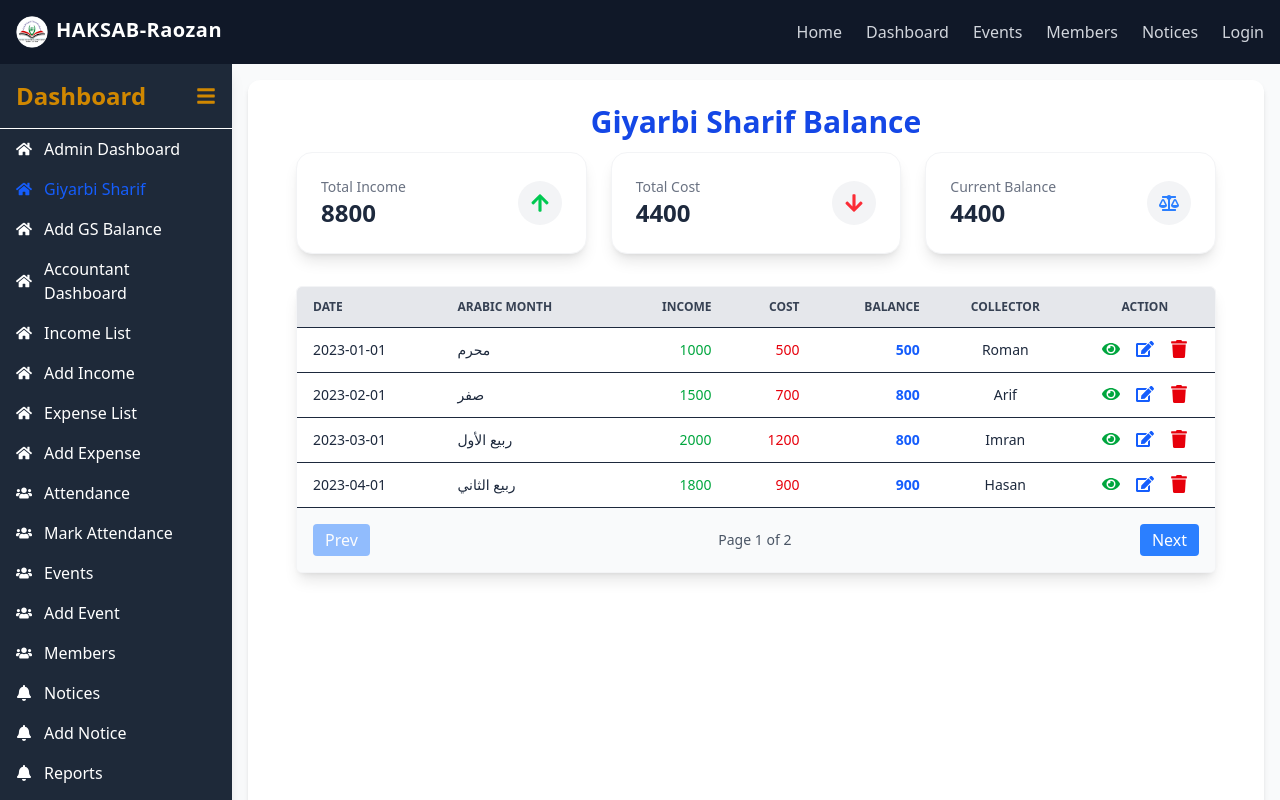
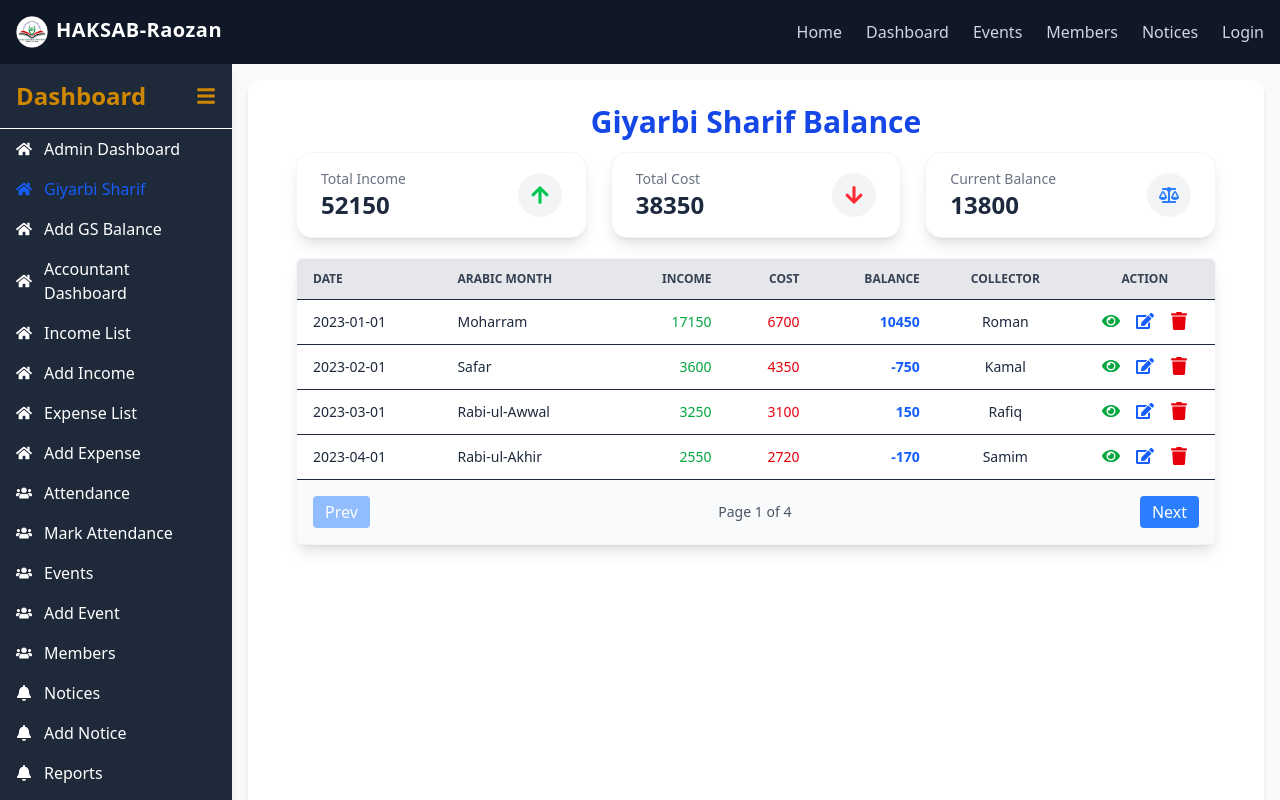
Before and after one commit to nurulazam-dev/haksab-raozan-branch, a React (Vite) app in the folder frontend/: page /dashboard/giyarbi-sharif in a window 1280 px wide. Shown: the top 800 px of the page. Built offline with nearby package versions, Linux system fonts and the light colour scheme.

Commit message:
update the update-Giyarbi-Sharif-Balance component

```diff
--- a/frontend/src/assets/data/gsBalanceData.js
+++ b/frontend/src/assets/data/gsBalanceData.js
@@ -1,4 +1,4 @@
-const gsBalancedata = [
+export const gsBalancedata = [
   {
     id: "gsb-1",
     giyarbiSharifDate: "2023-01-01",
--- a/frontend/src/components/Dashboard/Accounts/Giyarbi-Sharif/GiyarbiSharifBalance.jsx
+++ b/frontend/src/components/Dashboard/Accounts/Giyarbi-Sharif/GiyarbiSharifBalance.jsx
@@ -8,68 +8,26 @@ import {
   FaEye,
   FaTrash,
 } from "react-icons/fa";
+import gsBalancedata from "../../../../assets/data/gsBalanceData";
 
 const GiyarbiSharifBalance = () => {
-  const gsBalance = [
-    {
-      date: "2023-01-01",
-      arabicMonth: "محرم",
-      income: 1000,
-      cost: 500,
-      balance: 500,
-      collector: "Roman",
-    },
-    {
-      date: "2023-02-01",
-      arabicMonth: "صفر",
-      income: 1500,
-      cost: 700,
-      balance: 800,
-      collector: "Arif",
-    },
-    {
-      date: "2023-03-01",
-      arabicMonth: "ربيع الأول",
-      income: 2000,
-      cost: 1200,
-      balance: 800,
-      collector: "Imran",
-    },
-    {
-      date: "2023-04-01",
-      arabicMonth: "ربيع الثاني",
-      income: 1800,
-      cost: 900,
-      balance: 900,
-      collector: "Hasan",
-    },
-    {
-      date: "2023-05-01",
-      arabicMonth: "جمادى الأولى",
-      income: 2500,
-      cost: 1100,
-      balance: 1400,
-      collector: "Karim",
-    },
-  ];
-
   const stats = [
     {
       id: 1,
       title: "Total Income",
-      value: gsBalance.reduce((acc, item) => acc + item.income, 0),
+      value: gsBalancedata?.reduce((acc, item) => acc + item?.totalIncome, 0),
       icon: <FaArrowUp className="text-green-500 text-xl" />,
     },
     {
       id: 2,
       title: "Total Cost",
-      value: gsBalance.reduce((acc, item) => acc + item.cost, 0),
+      value: gsBalancedata?.reduce((acc, item) => acc + item?.totalCost, 0),
       icon: <FaArrowDown className="text-red-500 text-xl" />,
     },
     {
       id: 3,
       title: "Current Balance",
-      value: gsBalance.reduce((acc, item) => acc + item.balance, 0),
+      value: gsBalancedata?.reduce((acc, item) => acc + item?.balance, 0),
       icon: <FaBalanceScale className="text-blue-500 text-xl" />,
     },
   ];
@@ -77,9 +35,9 @@ const GiyarbiSharifBalance = () => {
   // Pagination logic
   const [currentPage, setCurrentPage] = useState(1);
   const rowsPerPage = 4;
-  const totalPages = Math.ceil(gsBalance.length / rowsPerPage);
+  const totalPages = Math.ceil(gsBalancedata?.length / rowsPerPage);
 
-  const paginatedData = gsBalance.slice(
+  const paginatedData = gsBalancedata?.slice(
     (currentPage - 1) * rowsPerPage,
     currentPage * rowsPerPage
   );
@@ -91,19 +49,19 @@ const GiyarbiSharifBalance = () => {
       </h2>
 
       {/* Statistics */}
-      <div className="grid gap-6 sm:grid-cols-2 lg:grid-cols-3 mb-8">
-        {stats.map((stat) => (
+      <div className="grid gap-6 sm:grid-cols-2 lg:grid-cols-3 mb-5">
+        {stats?.map((stat) => (
           <motion.div
-            key={stat.id}
+            key={stat?.id}
             whileHover={{ scale: 1.05 }}
             whileTap={{ scale: 0.95 }}
-            className="bg-white shadow-lg rounded-2xl p-6 flex items-center justify-between border border-gray-100"
+            className="bg-white shadow-lg rounded-2xl px-6 py-4 flex items-center justify-between border border-gray-100"
           >
             <div>
-              <p className="text-gray-500 text-sm">{stat.title}</p>
-              <h3 className="text-2xl font-semibold">{stat.value}</h3>
+              <p className="text-gray-500 text-sm">{stat?.title}</p>
+              <h3 className="text-2xl font-semibold">{stat?.value}</h3>
             </div>
-            <div className="p-3 bg-gray-100 rounded-full">{stat.icon}</div>
+            <div className="p-3 bg-gray-100 rounded-full">{stat?.icon}</div>
           </motion.div>
         ))}
       </div>
@@ -124,23 +82,25 @@ const GiyarbiSharifBalance = () => {
               </tr>
             </thead>
             <tbody>
-              {paginatedData.map((item, index) => (
+              {paginatedData?.map((item, index) => (
                 <tr
                   key={index}
                   className="border-t hover:bg-gray-50 transition"
                 >
-                  <td className="px-4 py-3">{item.date}</td>
-                  <td className="px-4 py-3">{item.arabicMonth}</td>
+                  <td className="px-4 py-3">{item?.giyarbiSharifDate}</td>
+                  <td className="px-4 py-3">{item?.arabicMonth}</td>
                   <td className="px-4 py-3 text-right text-green-600 font-medium">
-                    {item.income}
+                    {item?.totalIncome}
                   </td>
                   <td className="px-4 py-3 text-right text-red-600 font-medium">
-                    {item.cost}
+                    {item?.totalCost}
                   </td>
                   <td className="px-4 py-3 text-right font-semibold text-blue-600">
-                    {item.balance}
+                    {item?.balance}
                   </td>
-                  <td className="px-4 py-3 text-center">{item.collector}</td>
+                  <td className="px-4 py-3 text-center">
+                    {item?.balanceCollector}
+                  </td>
                   <td className="px-2 py-3 flex justify-center gap-4">
                     <FaEye className="text-green-600 text-lg cursor-pointer hover:scale-110 transition" />
                     <FaEdit className="text-blue-600 text-lg cursor-pointer hover:scale-110 transition" />
```
